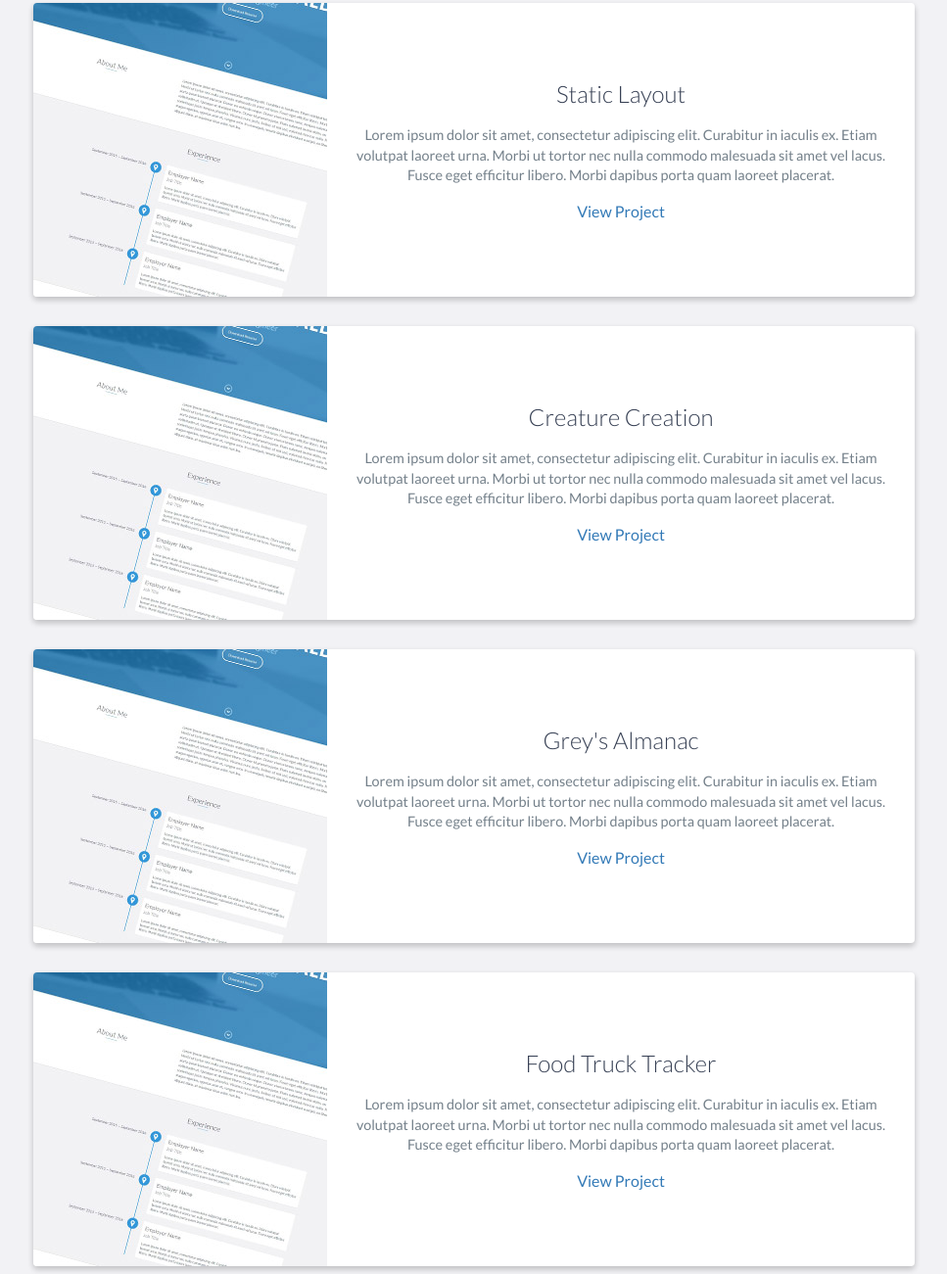
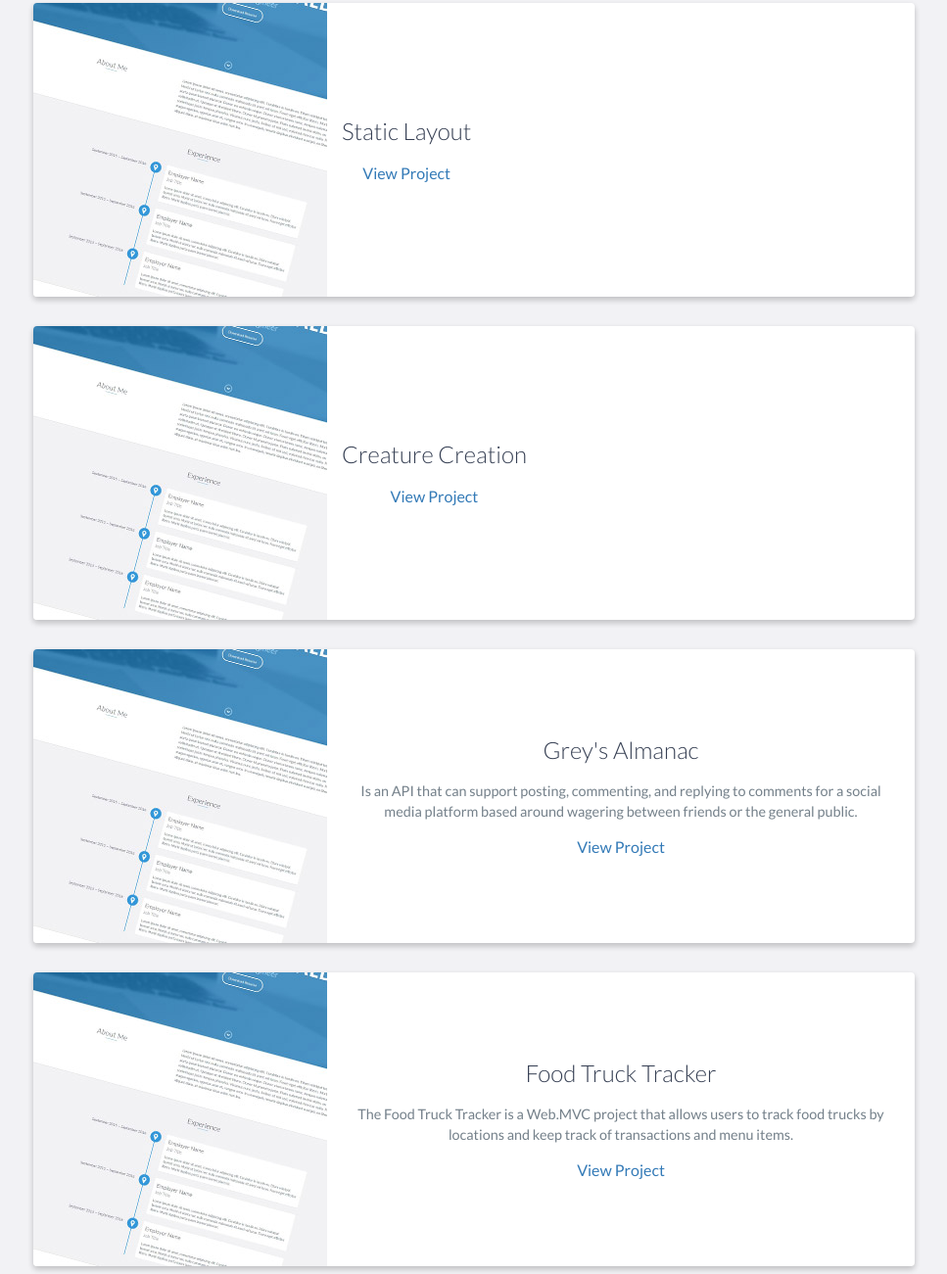
Before and after one commit to Jake-M-Walker/Portfolio, a website: page index.html in a window 1280 px wide. Shown: the part 2819-4120 px from the top of the page at 98% size, without its empty margins (156-1123 px from the left). Drawn offline with nearby package versions, Linux system fonts and the light colour scheme.

Commit message:
Final Final Commit

```diff
--- a/index.html
+++ b/index.html
@@ -164,9 +164,6 @@
                     <!-- End .project-image -->
                     <div class="project-info">
                         <h3>Static Layout</h3>
-                        <p>
-                            Lorem ipsum dolor sit amet, consectetur adipiscing elit. Curabitur in iaculis ex. Etiam volutpat laoreet urna. Morbi ut tortor nec nulla commodo malesuada sit amet vel lacus. Fusce eget efficitur libero. Morbi dapibus porta quam laoreet placerat.
-                        </p>
                         <a href="#">View Project</a>
                     </div>
                     <!-- End .project-info -->
@@ -180,9 +177,6 @@
                     <!-- End .project-image -->
                     <div class="project-info">
                         <h3>Creature Creation</h3>
-                        <p>
-                            Lorem ipsum dolor sit amet, consectetur adipiscing elit. Curabitur in iaculis ex. Etiam volutpat laoreet urna. Morbi ut tortor nec nulla commodo malesuada sit amet vel lacus. Fusce eget efficitur libero. Morbi dapibus porta quam laoreet placerat.
-                        </p>
                         <a href="file:///C:/Users/owner/OneDrive/Desktop/Eleven%20Fifty%20Projects/GoldBadge/StoreFront/Assignment/index.html">View Project</a>
                     </div>
                     <!-- End .project-info -->
@@ -197,7 +191,7 @@
                     <div class="project-info">
                         <h3>Grey's Almanac</h3>
                         <p>
-                            Lorem ipsum dolor sit amet, consectetur adipiscing elit. Curabitur in iaculis ex. Etiam volutpat laoreet urna. Morbi ut tortor nec nulla commodo malesuada sit amet vel lacus. Fusce eget efficitur libero. Morbi dapibus porta quam laoreet placerat.
+                            Is an API that can support posting, commenting, and replying to comments for a social media platform based around wagering between friends or the general public.
                         </p>
                         <a href="#">View Project</a>
                     </div>
@@ -213,9 +207,9 @@
                     <div class="project-info">
                         <h3>Food Truck Tracker</h3>
                         <p>
-                            Lorem ipsum dolor sit amet, consectetur adipiscing elit. Curabitur in iaculis ex. Etiam volutpat laoreet urna. Morbi ut tortor nec nulla commodo malesuada sit amet vel lacus. Fusce eget efficitur libero. Morbi dapibus porta quam laoreet placerat.
+                            The Food Truck Tracker is a Web.MVC project that allows users to track food trucks by locations and keep track of transactions and menu items.
                         </p>
-                        <a href="#">View Project</a>
+                        <a href="https://foodtrucktracker.azurewebsites.net/">View Project</a>
                     </div>
                     <!-- End .project-info -->
                 </div>
```
